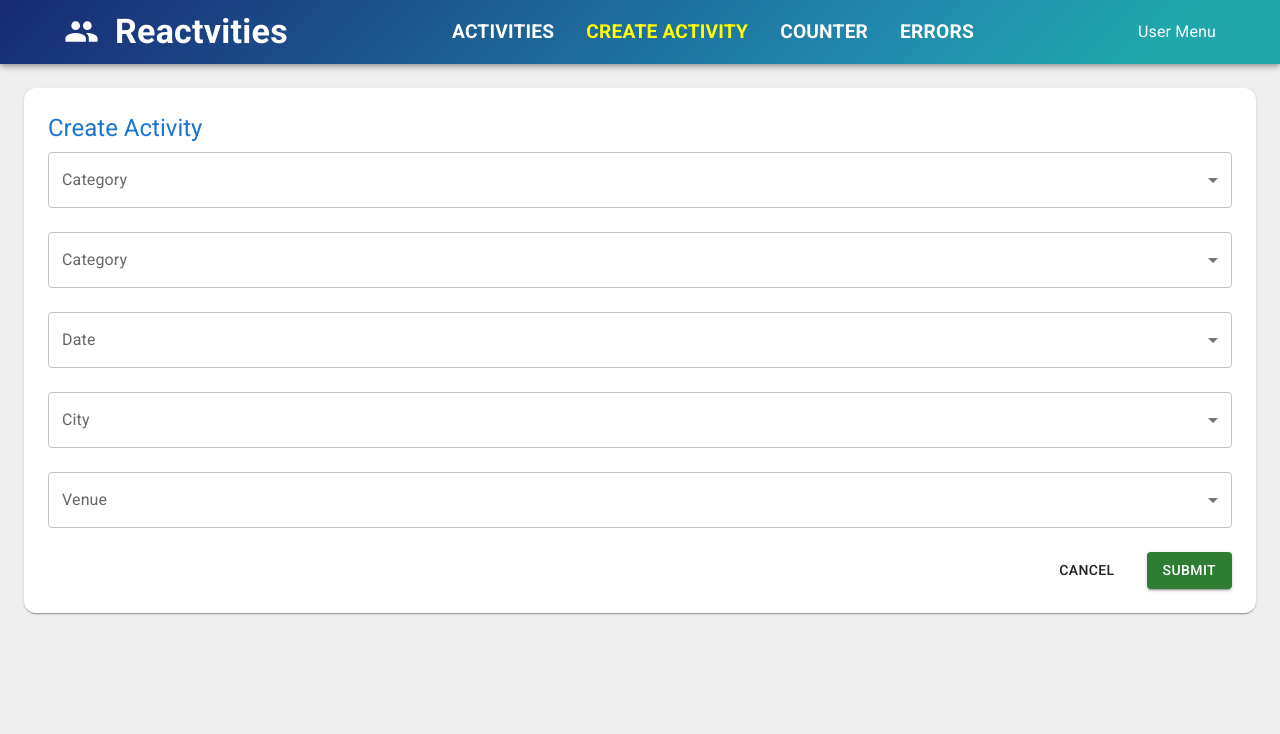
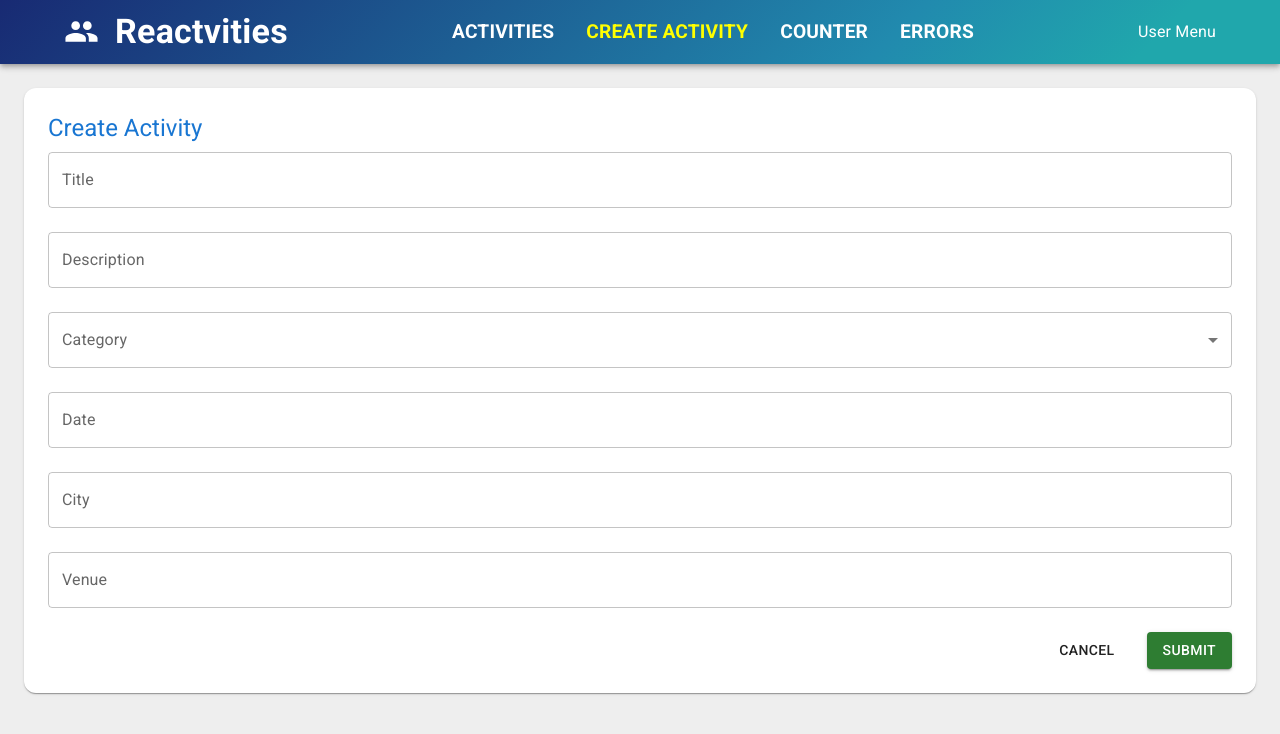
Before and after one commit to TBetcha/Reactivities, a React (Vite) app in the folder client/: page /createActivity in a window 1280 px wide. Shown: the top 734 px of the page. Built offline with nearby package versions, Linux system fonts and the light colour scheme.

Commit message:
add pkg tiny fix

```diff
--- a/client/package.json
+++ b/client/package.json
@@ -16,6 +16,7 @@
     "@hookform/resolvers": "^5.2.2",
     "@mui/icons-material": "^6.5.0",
     "@mui/material": "^6.5.0",
+    "@mui/x-date-pickers": "^8.27.2",
     "@tanstack/react-query": "^5.90.16",
     "@tanstack/react-query-devtools": "^5.91.2",
     "axios": "^1.13.2",
--- a/client/src/features/activities/form/ActivityForm.tsx
+++ b/client/src/features/activities/form/ActivityForm.tsx
@@ -9,6 +9,7 @@ import { activitySchema, type ActivitySchema } from '../../../lib/schemas/activi
 import { zodResolver } from '@hookform/resolvers/zod'
 import { categoryOptions } from './CategoryOptions'
 import SelectInput from '../../../app/shared/components/SelectInput'
+import TextInput from '../../../app/shared/components/TextInput'
 // import SelectInput from '../../../app/shared/components/SelectInput'
 
 export default function ActivityForm() {
@@ -41,11 +42,12 @@ export default function ActivityForm() {
         flexDirection='column'
         gap={3}
       >
+        <TextInput label='Title' control={control} name='title' />
+        <TextInput label='Description' control={control} name='description' />
         <SelectInput items={categoryOptions} label='Category' control={control} name='category' />
-        <SelectInput label='Category' control={control} name='category' items={[]} />
-        <SelectInput label='Date' control={control} name='date' items={[]} />
-        <SelectInput label='City' control={control} name='city' items={[]} />
-        <SelectInput label='Venue' control={control} name='venue' items={[]} />
+        <TextInput label='Date' control={control} name='date' />
+        <TextInput label='City' control={control} name='city' />
+        <TextInput label='Venue' control={control} name='venue' />
         <Box display='flex' justifyContent='end' gap={3}>
           <Button color='inherit'>Cancel</Button>
           <Button
```
Also changed, not shown: 1 other file (tests, documents, lock files or other folders).
